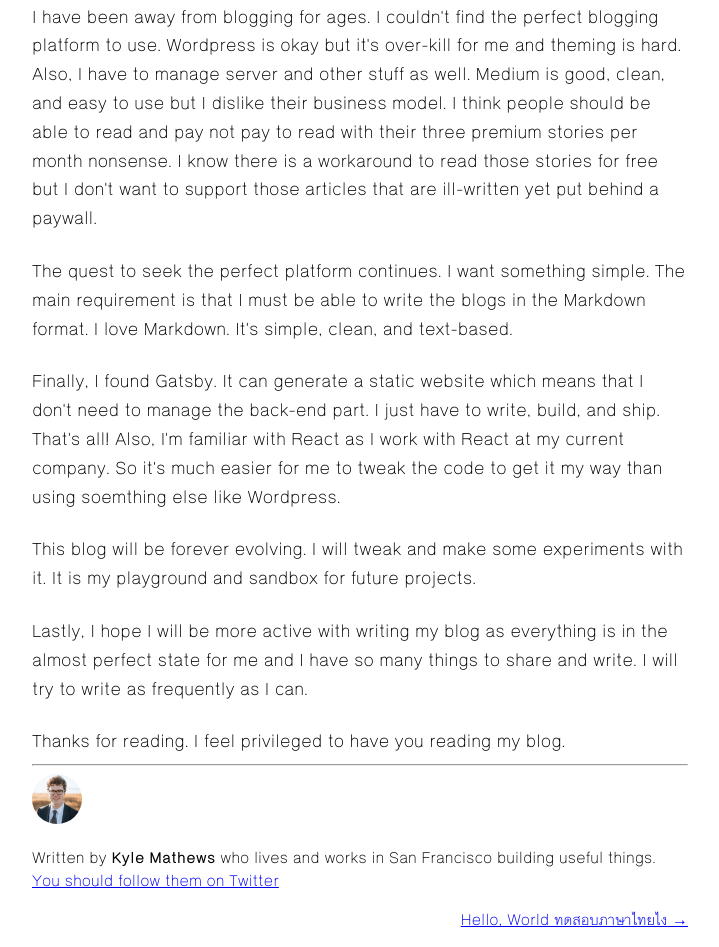
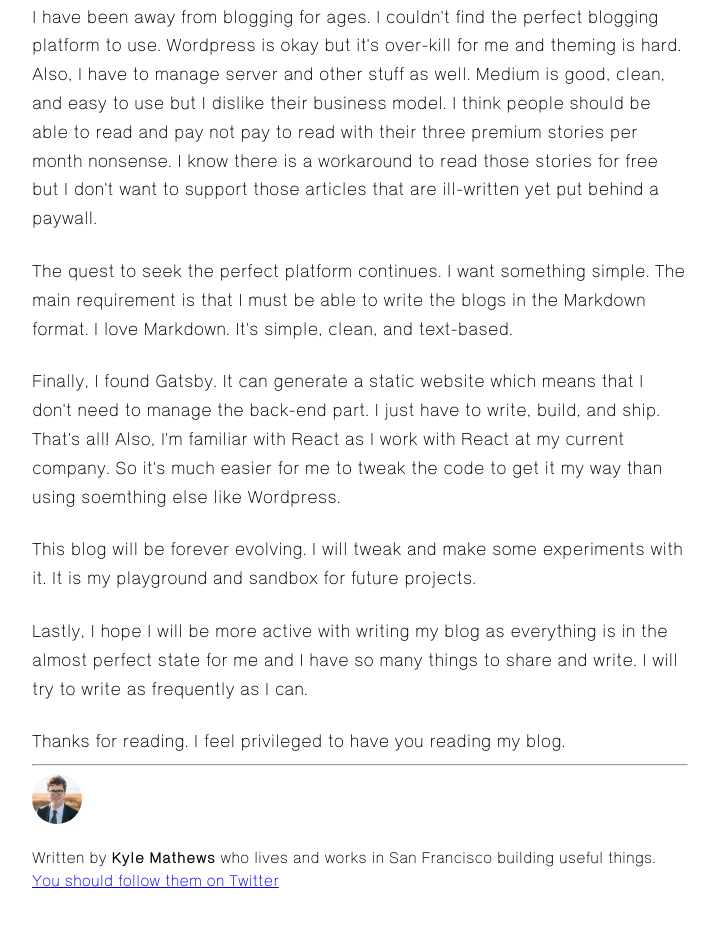
Before and after one commit to thammarith/blog, a Gatsby site: page /hello-world-two/ in a window 1280 px wide. Shown: the part 347-1294 px from the top of the page, without its empty margins (280-999 px from the left). After the commit the page ends 1255 px from the top, so only its background shows below. Built offline with nearby package versions, Linux system fonts and the light colour scheme; Gatsby itself is replaced by a stand-in of ours.

Commit message:
Add link to logo

```diff
--- a/src/components/common/Header/Header.tsx
+++ b/src/components/common/Header/Header.tsx
@@ -3,16 +3,19 @@ import React from 'react';
 import styles from './Header.module.scss';
 
 import Logo from '../../../assets/images/logo.png';
+import { Link } from 'gatsby';
 
 const Header: React.FC = () => {
 	return (
 		<header className={styles.header}>
+			<Link to="/">
 				<img
 					alt="Thammarith's Blog"
 					className={styles.logo}
 					src={Logo}
 					title="Homepage"
 				/>
+			</Link>
 		</header>
 	);
 };
--- a/src/templates/Post/Post.tsx
+++ b/src/templates/Post/Post.tsx
@@ -51,7 +51,7 @@ const Post: React.FC<PostProps> = ({ data, location }) => {
 				</footer>
 			</article>
 
-			<nav className="blog-post-nav">
+			{/* <nav className="blog-post-nav">
 				<ul
 					style={{
 						display: `flex`,
@@ -76,7 +76,7 @@ const Post: React.FC<PostProps> = ({ data, location }) => {
 						)}
 					</li>
 				</ul>
-			</nav>
+			</nav> */}
 		</Layout>
 	);
 };
```
Lines whose indentation alone changed are shown as unchanged.
